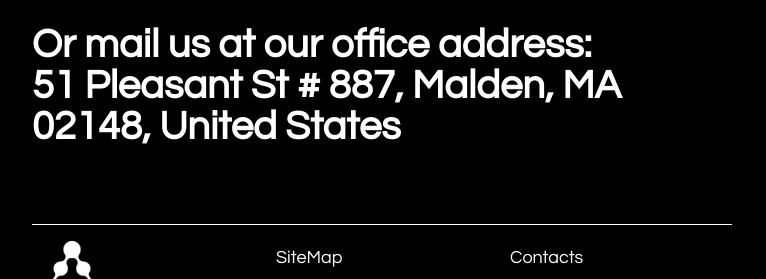
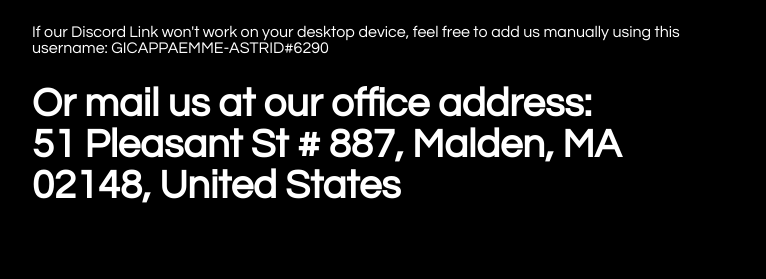
Before and after one commit to astrid-net/astrid-net.github.io, a plain HTML site: page contactus.html in a window 1280 px wide. Shown: the part 521-800 px from the top of the page, without its empty margins (258-1024 px from the left). Drawn offline with nearby package versions, Linux system fonts and the light colour scheme.

Commit message:
Update contactus.html

```diff
--- a/contactus.html
+++ b/contactus.html
@@ -97,6 +97,7 @@
             <h1><a href="https://twitter.com/astrid_net" style="color: #FF03ED; text-decoration: underline;">Twitter</a></h1>
             <h1><a href="https://t.me/gicappaemme" style="color: #FF03ED; text-decoration: underline;">Telegram</a></h1>
             <h1><a href="https://discord.com/users/809888220182741022" style="color: #FF03ED; text-decoration: underline;">Discord</a></h1>
+            <p>If our Discord Link won't work on your desktop device, feel free to add us manually using this username: GICAPPAEMME-ASTRID#6290 </p>
             <h1>Or mail us at our office address: <br> 51 Pleasant St # 887, Malden, MA 02148, United States</h1>
             <footer>
                 <div class="footerSection">
```
